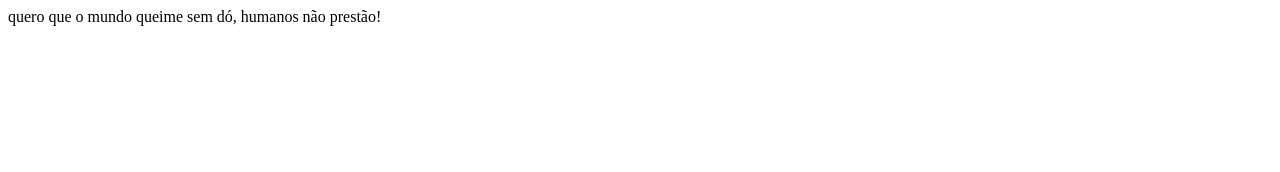
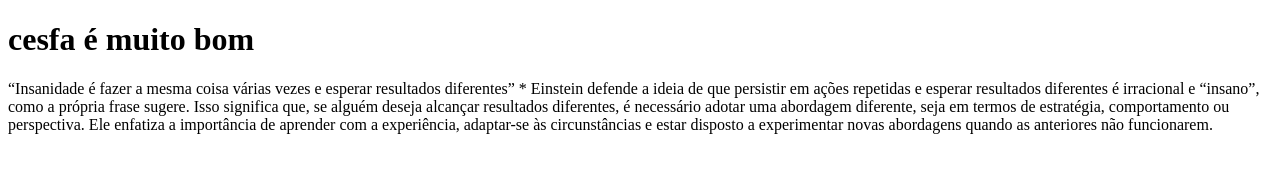
Before and after one commit to Rhamonss/1BCESFA, a plain HTML site: page index.html in a window 1280 px wide. Drawn offline with Linux system fonts and the light colour scheme.

Commit message:
salvo dia 21

```diff
--- a/index.html
+++ b/index.html
@@ -7,13 +7,25 @@
     <meta name="viewport" content="width=device-width, initial-scale=1.0">
     <title>Primeira página WEB</title>
 
+    <link rel="stylesheet" href="action.css">
+    <link rel="stylesheet" href="config.css">
+    <link rel="stylesheet" href="menu.css">
+    <link rel="stylesheet" href="text.css">
 
 </head>
 
+<body>
+    <h1>cesfa é muito bom</h1>
 
-<body>
-   quero que o mundo queime sem dó, humanos não prestão!
+    <p>“Insanidade é fazer a mesma coisa várias vezes e esperar resultados diferentes” *
+        Einstein defende a ideia de que persistir em ações repetidas e esperar resultados diferentes é irracional e
+        “insano”, como a própria frase sugere. Isso significa que, se alguém deseja alcançar resultados diferentes, é
+        necessário adotar uma abordagem diferente, seja em termos de estratégia, comportamento ou perspectiva.
+
+        Ele enfatiza a importância de aprender com a experiência, adaptar-se às circunstâncias e estar disposto a
+        experimentar novas abordagens quando as anteriores não funcionarem.</p>
+
+
 </body>
 
-
 </html>
```
